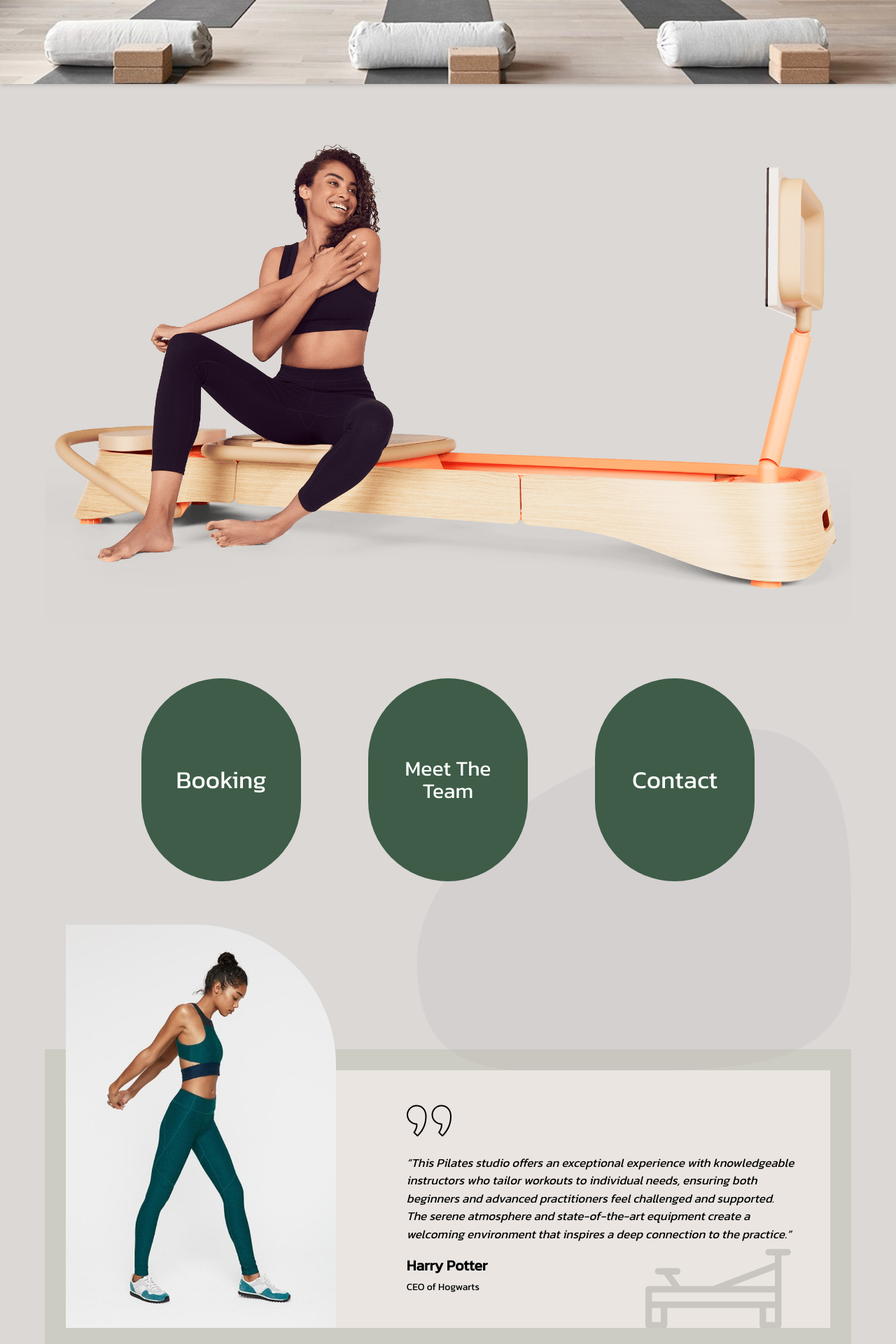
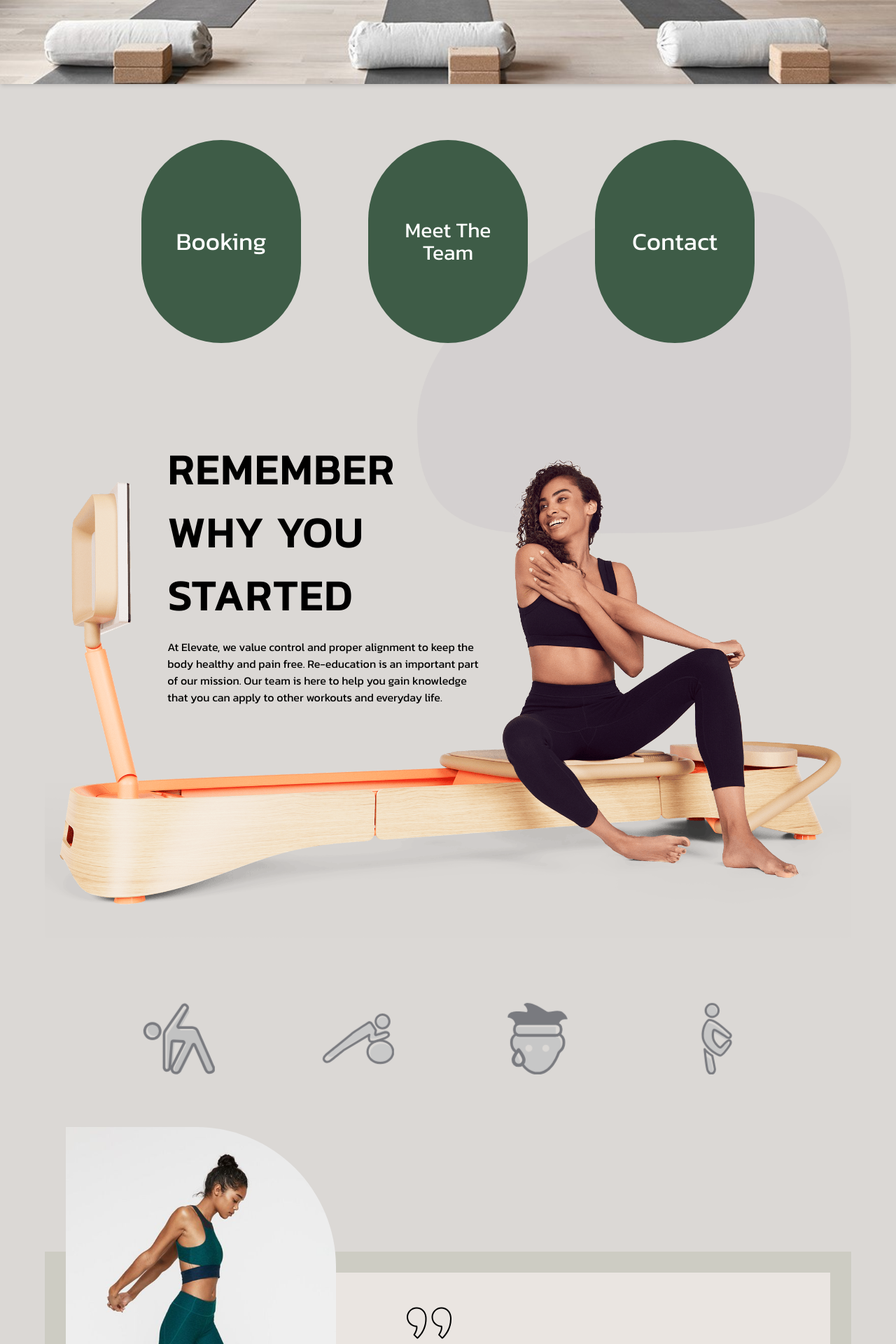
Before and after one commit to Carlie16604/Elevate, a React (Vite) app: page / in a window 1280 px wide. Shown: the part 680-2600 px from the top of the page at 70% size. Built offline with nearby package versions, Linux system fonts and the light colour scheme.

Commit message:
completed functionality for navbar & completed About

```diff
--- a/src/pages/About.jsx
+++ b/src/pages/About.jsx
@@ -4,9 +4,19 @@ import Machine from '../assets/About/Machine.png'
 const About = () => {
     return (
         <>
-            <section id='About' className='container'>
-                <div className=''>
-                    <img className="" src={Machine} alt='woman on pilates machine' title='woman on pilates machine' />
+            <section id='About'>
+                <div className='container'>
+                    <div>
+                        <div className='overflow-x-clip w-full h-[770px] relative'>
+                            <img src={Machine} alt='woman on pilates machine' title='woman on pilates machine' className='absolute bottom-0 z-20'/>
+                                <div className='flex'>
+                                    <div className='absolute flex flex-col top-0 left-[10%] w-[50%] h-full py-[40px] px-[60px] '>
+                                        <h1 className='text-[60px] text-[#000] my-4 z-10 uppercase font-bold w-[20rem] tracking-wider'>remember why you started</h1>
+                                        <p>At Elevate, we value control and proper alignment to keep the body healthy and pain free. Re-education is an important part of our mission. Our team is here to help you gain knowledge that you can apply to other workouts and everyday life.</p>
+                                    </div>
+                                </div>
+                        </div>
+                    </div>
                 </div>
             </section>
         </>
--- a/src/pages/Main.jsx
+++ b/src/pages/Main.jsx
@@ -15,8 +15,8 @@ const Main = () => {
       {/* <Sunrays /> */}
       <Home />
       {/* <Classes /> */}
+      <Portals />
       <About />
-      <Portals />
       <Reviews />
       <Articles />
     </>
--- a/src/pages/Reviews.jsx
+++ b/src/pages/Reviews.jsx
@@ -18,6 +18,16 @@ const Reviews = () => {
 
     return (
         <>
+            <section>
+                <div className="my-[2rem] mx-auto">
+                    <div className='flex gap-32 justify-center flex-wrap pt-[3rem]'>
+                        <img src={Stretch} alt='stretching person' className="scale-[.8] hover:brightness-125 h-32 w-32" style={{transition: '0.3s'}}/>
+                        <img src={Core} alt='person stretching their core' className="scale-[.8] hover:brightness-125 h-32 w-32" style={{transition: '0.3s'}}/>
+                        <img src={Sweat} alt='Sweating person' className="scale-[.8] hover:brightness-125 h-32 w-32" style={{transition: '0.3s'}}/>
+                        <img src={Moulding} alt='Moulding person' className="scale-[.8] hover:brightness-125 h-32 w-32" style={{transition: '0.3s'}}/>
+                    </div>
+                </div>
+            </section>
             <section className='mt-[15rem] mx-auto'>
                 <div className='container'>
                     <div className=' bg-[#94997833] p-[30px]'>
@@ -36,16 +46,6 @@ const Reviews = () => {
                     </div>
                 </div>
             </section>
-            <section>
-                <div className="my-[2rem] mx-auto">
-                    <div className='flex gap-32 justify-center flex-wrap pt-[3rem]'>
-                        <img src={Stretch} alt='stretching person' className="scale-[.8] hover:brightness-125 h-32 w-32" style={{transition: '0.3s'}}/>
-                        <img src={Core} alt='person stretching their core' className="scale-[.8] hover:brightness-125 h-32 w-32" style={{transition: '0.3s'}}/>
-                        <img src={Sweat} alt='Sweating person' className="scale-[.8] hover:brightness-125 h-32 w-32" style={{transition: '0.3s'}}/>
-                        <img src={Moulding} alt='Moulding person' className="scale-[.8] hover:brightness-125 h-32 w-32" style={{transition: '0.3s'}}/>
-                    </div>
-                </div>
-            </section>
         </>
     )
 }
```
Also changed, not shown: src/assets/About/Machine.png.
